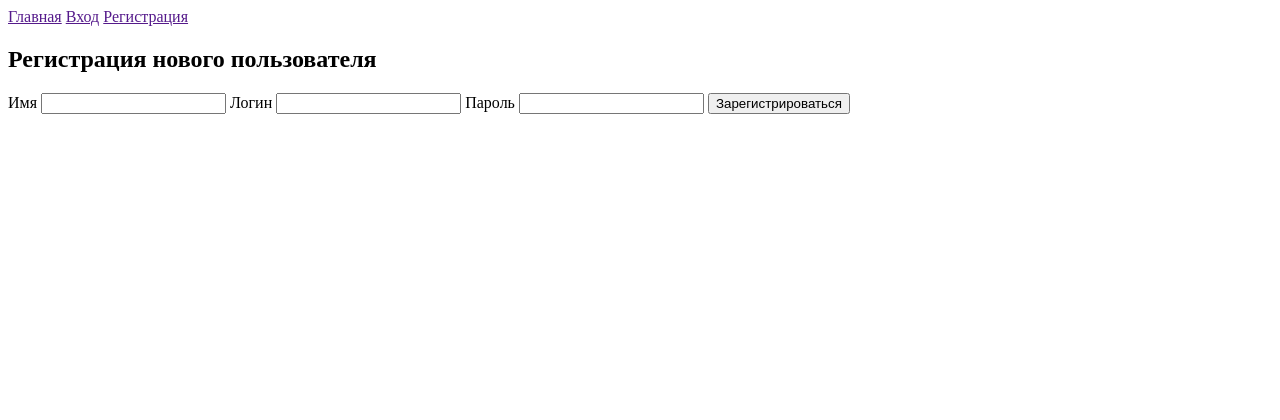
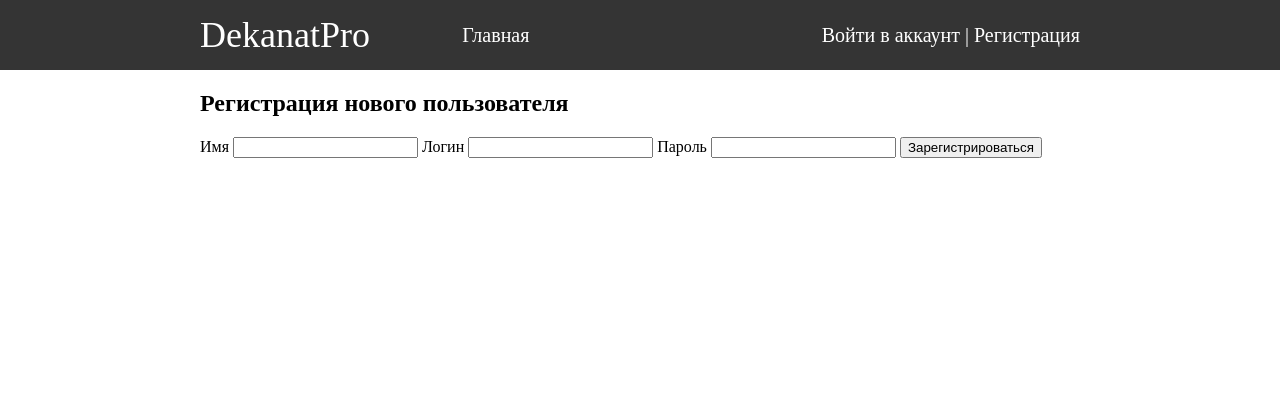
Before and after one commit to MaksimKrishtopa/htdocs, a PHP site: template views/site/signup.php in a window 1280 px wide. Shown: the top 420 px of the page. Run offline with PHP 8.4, Linux system fonts and the light colour scheme; the template is opened without the code that fills it, so the values that code supplies are empty.

```diff
--- a/config/db.php
+++ b/config/db.php
@@ -2,7 +2,7 @@
 return [
    'driver' => 'mysql',
    'host' => 'localhost',
-   'database' => 'mvc',
+   'database' => 'dekanat',
    'username' => 'root',
    'password' => '',
    'charset' => 'utf8',
--- a/views/layouts/main.php
+++ b/views/layouts/main.php
@@ -5,29 +5,100 @@
    <meta name="viewport"
          content="width=device-width, user-scalable=no, initial-scale=1.0, maximum-scale=1.0, minimum-scale=1.0">
    <meta http-equiv="X-UA-Compatible" content="ie=edge">
-   <title>Pop it MVC</title>
+   <title>Dekanat</title>
 </head>
 <body>
 <header>
-   <nav>
+   <style>
+      body {
+         margin: 0;
+         padding: 0;
+         box-sizing: border-box;
+      }
+
+      header {
+         background-color: #343434;
+      }
+
+      a {
+         text-decoration: none;
+      }
+
+      nav a {
+         color: #fff;
+      }
+
+      nav {
+         display: flex;
+         align-items: center;
+         justify-content: space-between;
+         height: 70px;
+      }
+
+      .container {
+        margin-left: 200px; /* Отступ слева */
+        margin-right: 200px; /* Отступ справа */
+      }
+
+      .Logo {
+         font-size: 36px;
+         color: #fff;
+      }
+
+      .nav-links {
+         display: flex;
+         gap: 80px;
+         font-size: 20px;
+      }
+
+      .account {
+         padding-left: 200px;
+         font-size: 20px;
+      }
+
+      .account span {
+         color: #fff;
+      }
+
+      footer {
+         background: #343434;
+         height: 110px;
+         position: absolute;
+         left: 0;
+         bottom: 0;
+         width: 100%;
+      }
+   </style>
+   <nav class="container">
+      <div class="Logo"><p>DekanatPro</p></div>
+      <div class="nav-links">
        <a href="<?= app()->route->getUrl('/hello') ?>">Главная</a>
+       </div>
+       <div class="account">
        <?php
        if (!app()->auth::check()):
            ?>
-           <a href="<?= app()->route->getUrl('/login') ?>">Вход</a>
+           <a href="<?= app()->route->getUrl('/login') ?>">Войти в аккаунт</a>
+           <span> | </span>
            <a href="<?= app()->route->getUrl('/signup') ?>">Регистрация</a>
        <?php
 else:
            ?>
-           <a href="<?= app()->route->getUrl('/logout') ?>">Выход (<?= app()->auth::user()->name ?>)</a>
+
+           <a href="<?= app()->route->getUrl('/logout') ?>">Выйти из аккаунта(<?= app()->auth::user()->name ?>)</a>
        <?php
        endif;
        ?>
+   </div>
    </nav>
 </header>
-<main>
+<main class="container">
    <?= $content ?? '' ?>
 </main>
 
+<footer>
+
+</footer>
+
 </body>
 </html>
```
Also changed, not shown: app/Controller/Site.php (+15 -7 lines), app/Model/Discipline.php (added, +11 -0 lines), app/Model/Student.php (added, +11 -0 lines), views/site/student.php (added, +85 -0 lines).
